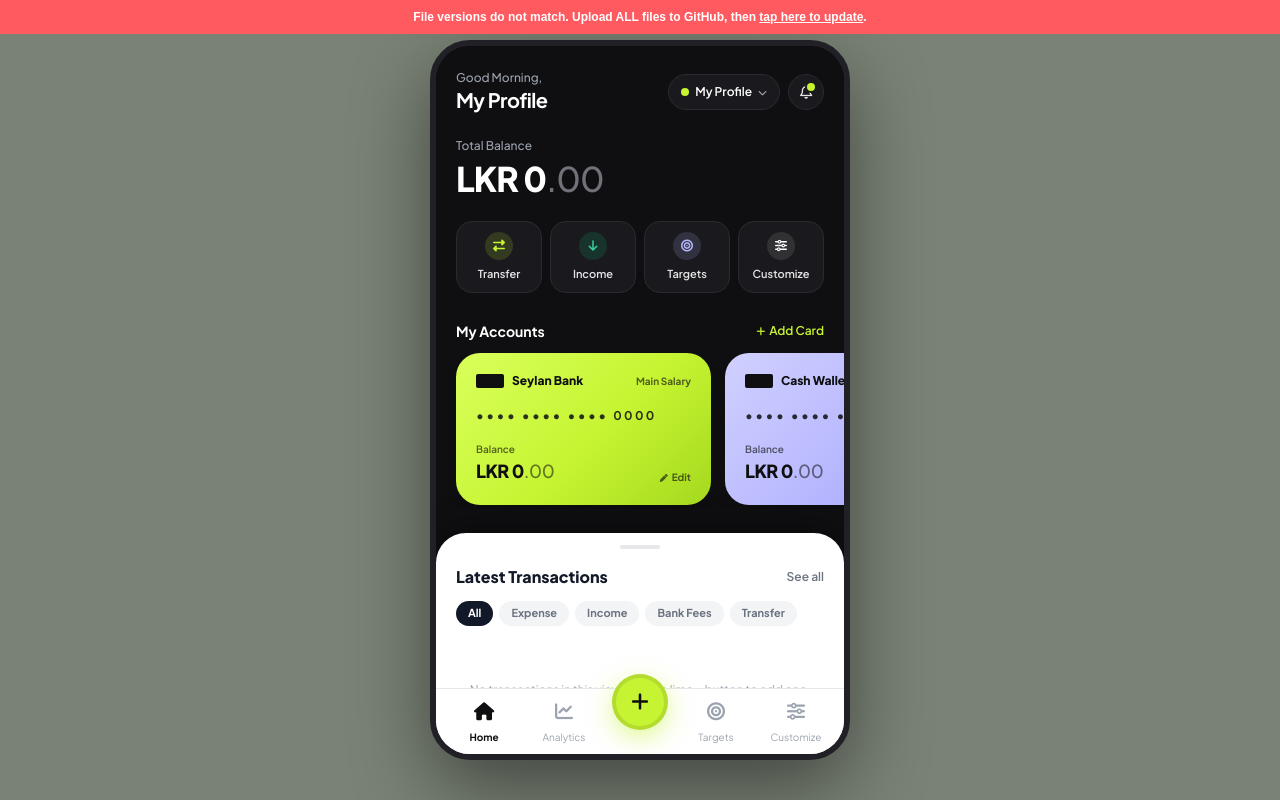
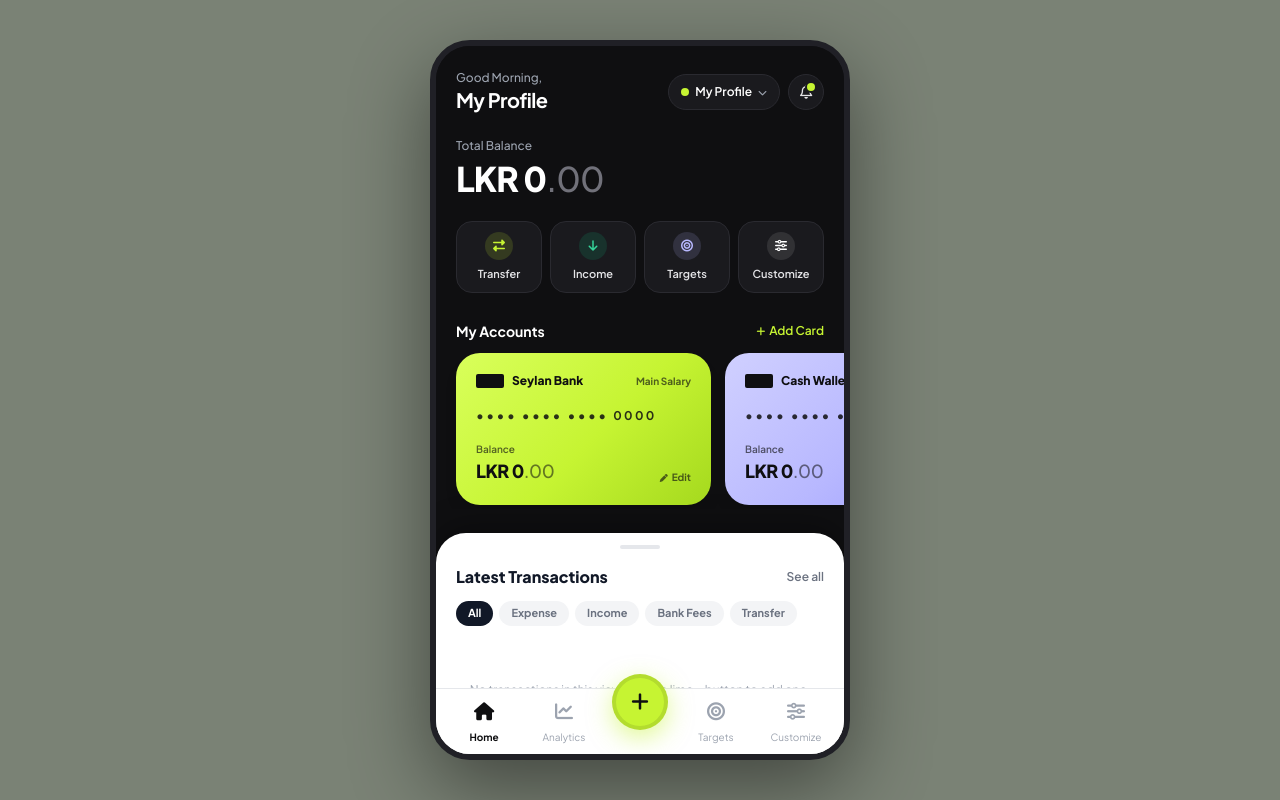
Before and after one commit to aroshpeiris/myfinance, a plain HTML site: page index.html in a window 1280 px wide. Drawn offline with Linux system fonts and the light colour scheme.

Commit message:
Update index.html

```diff
--- a/index.html
+++ b/index.html
@@ -959,7 +959,8 @@
     <script>
     /* Warns if index.html and script.js are from different uploads (e.g. one file forgotten) */
     (function () {
-        if (typeof APP_VERSION !== 'undefined' && APP_VERSION === '9') return;
+        var m = document.querySelector('meta[name="app-version"]');
+        if (typeof APP_VERSION !== 'undefined' && m && APP_VERSION === m.content) return;
         var d = document.createElement('div');
         d.style.cssText = 'position:fixed;top:0;left:0;right:0;z-index:9999;background:#FF5A5F;color:#fff;font:600 12px sans-serif;padding:10px 12px;text-align:center';
         d.innerHTML = 'File versions do not match. Upload ALL files to GitHub, then <u id="mf-upd">tap here to update</u>.';
```
